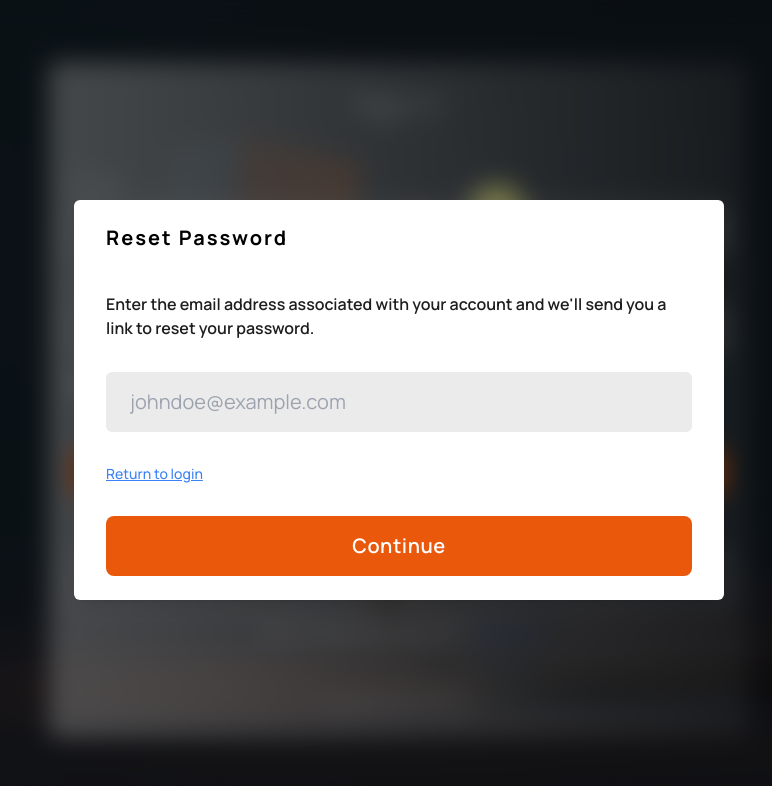
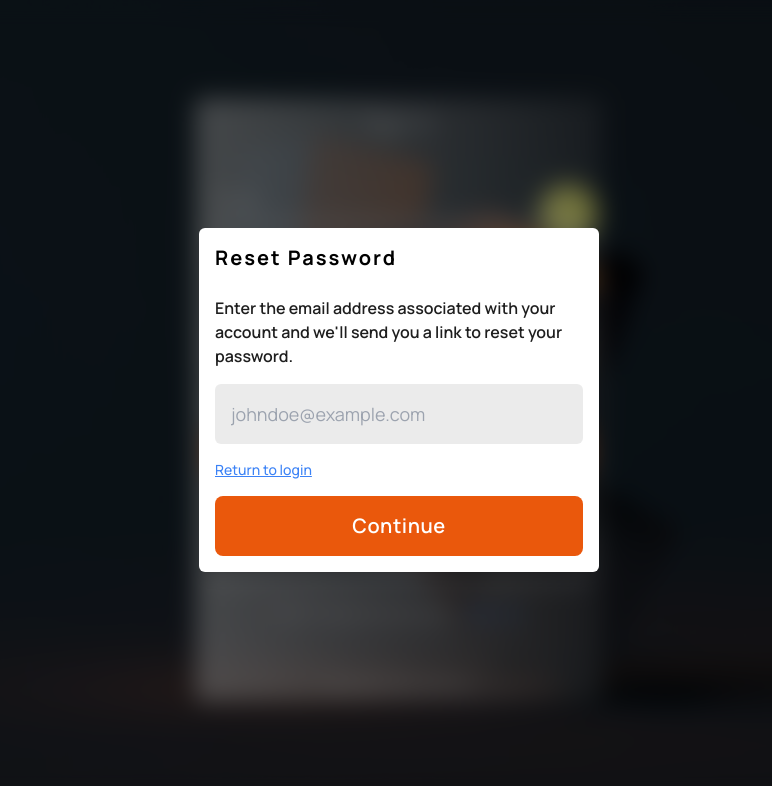
Before and after one commit to AboloreDev/5gs, a Next.js app: page /auth/SignIn in a window 1280 px wide. Both pictures are taken after a click on the button "Forgot password?". Shown: the top 786 px of the page, without its empty margins (241-1013 px from the left). Built offline with nearby package versions, Linux system fonts and the light colour scheme.

Commit message:
test changes

```diff
--- a/src/app/auth/SignIn/page.js
+++ b/src/app/auth/SignIn/page.js
@@ -60,13 +60,13 @@ export default function Page() {
   }
 
   return (
-    <div className="min-w-full bg-bgImage bg-no-repeat min-h-screen w-screen bg-cover bg-center">
+    <div className=" bg-bgImage bg-no-repeat bg-cover">
       <div className="flex justify-center items-center h-screen ">
         <form
-          className="flex flex-col space-y-12 w-[90%] max-w-[700px] px-4 py-2 h-auto sm:w-[80%] sm:h-[auto] sm:p-6 mx-auto bg-gradient-to-r from-[#FFFFFF80] 50%,  to-[#99999933] 20% rounded-lg shadow-lg bg-opacity-10 text-white font-thin backdrop-blur-sm text-xl"
+          className="flex flex-col space-y-12 max-w-[500px] px-4 py-2 h-auto  mx-auto bg-gradient-to-r from-[#FFFFFF80] 50%,  to-[#99999933] 20% rounded-lg shadow-lg bg-opacity-10 text-white font-thin backdrop-blur-sm text-xl"
           onSubmit={formik.handleSubmit}
         >
-          <div className="text-3xl text-center">Sign in</div>
+          <div className="text-2xl text-center">Sign in</div>
 
           <div className="flex flex-col space-y-4">
             {/* Email Field */}
@@ -75,7 +75,7 @@ export default function Page() {
               <div className="relative w-full flex justify-end items-center">
                 <input
                   type="email"
-                  className="p-2 rounded-lg bg-transparent border-2 border-white outline-none w-full px-4"
+                  className="p-2 rounded-lg bg-transparent border-2 border-white outline-none w-full"
                   {...formik.getFieldProps("email")}
                 />
                 <span className="absolute px-2 text-xl text-white">
@@ -93,7 +93,7 @@ export default function Page() {
               <div className="relative w-full flex justify-end items-center">
                 <input
                   type="password"
-                  className="p-2 rounded-lg bg-transparent border-2 border-white outline-none w-full px-4"
+                  className="p-2 rounded-lg bg-transparent border-2 border-white outline-none w-full"
                   {...formik.getFieldProps("password")}
                 />
                 <span className="absolute px-2 text-xl text-white">
@@ -106,7 +106,7 @@ export default function Page() {
             </div>
 
             {/* Keep me signed in */}
-            <div className="flex justify-between items-center text-lg sm:flex-col sm:space-y-2 sm:items-start">
+            <div className="flex justify-between items-center text-lg">
               <div className="flex items-center">
                 <input
                   type="checkbox"
@@ -135,10 +135,10 @@ export default function Page() {
             </div>
 
             {/* Continue with Google */}
-            <div className="flex text-xl justify-center items-center space-x-4 sm:space-x-6 sm:text-lg">
-              <hr className="w-[200px]" />
+            <div className="flex text-xl justify-center items-center space-x-4">
+              <hr className="w-[100px]" />
               <p>or continue with</p>
-              <hr className="w-[200px]" />
+              <hr className="w-[100px]" />
             </div>
 
             <button className="flex justify-center items-center text-center border-2 w-1/2 mx-auto p-2 rounded-lg bg-transparent text-white font-thin relative sm:w-full">
@@ -146,7 +146,7 @@ export default function Page() {
             </button>
 
             {/* Sign-up Link */}
-            <div className="text-xl text-center ">
+            <div className="text-lg text-center ">
               <p>
                 Don&apos;t have an account?{" "}
                 <Link
--- a/src/app/components/EmailVerification.js
+++ b/src/app/components/EmailVerification.js
@@ -62,8 +62,8 @@ export default function EmailVerification({
       className="fixed inset-0 bg-black bg-opacity-50 backdrop-blur-md flex items-center justify-center z-50"
       onClick={handleBackdropClick}
     >
-      <div className="bg-white w-full sm:w-[500px] md:w-[600px] max-w-[90%] py-6 px-6 rounded-md shadow-lg flex flex-col justify-center items-start space-y-8">
-        <h2 className="text-2xl sm:text-xl md:text-3xl tracking-widest font-bold text-center">
+      <div className="bg-white w-full sm:w-[400px]  py-3 px-3 rounded-md shadow-lg flex flex-col justify-center items-start space-y-8">
+        <h2 className="text-xl tracking-widest font-bold text-center">
           Email Verification
         </h2>
         <p className="mb-4 text-lg sm:text-base text-[#5D6A83] font-light text-center">
@@ -79,7 +79,7 @@ export default function EmailVerification({
               value={digit}
               onChange={(e) => handleChange(e, index)}
               onKeyDown={(e) => handleKeyDown(e, index)}
-              className="w-[50px] sm:w-[70px] h-[50px] sm:h-[70px] text-xl sm:text-2xl text-center border rounded-md focus:ring-[#FF4820] focus:ring-2 text-[#FF3D00] "
+              className="w-[50px] h-[50px] text-sm text-center border rounded-md focus:ring-[#FF4820] focus:ring-2 text-[#FF3D00] "
               maxLength="1"
               required
             />
--- a/src/app/components/ForgotPassword.js
+++ b/src/app/components/ForgotPassword.js
@@ -17,7 +17,7 @@ const ForgotPassword = ({ onContinue }) => {
       className="fixed inset-0 bg-black bg-opacity-50 backdrop-blur-md flex items-center justify-center z-50"
       onClick={handleBackdropClick}
     >
-      <div className="bg-white w-[90%] max-w-[650px] h-auto  sm:w-[80%] md:h-auto py-6 px-8 rounded-md shadow-lg flex flex-col justify-center items-start space-y-8">
+      <div className="bg-white max-w-[400px] h-auto py-4 px-4 rounded-md shadow-lg flex flex-col justify-center items-start space-y-4">
         <h2 className="text-2xl font-bold mb-2 tracking-widest text-center sm:text-xl">
           Reset Password
         </h2>
@@ -28,7 +28,7 @@ const ForgotPassword = ({ onContinue }) => {
         <input
           type="email"
           placeholder="johndoe@example.com"
-          className="w-full px-6 py-4 text-xl rounded-md bg-[#99999933] focus:outline-none"
+          className="w-full px-4 py-4 text-lg rounded-md bg-[#99999933] focus:outline-none"
           required
         />
         <Link
--- a/src/app/components/NewPassword.js
+++ b/src/app/components/NewPassword.js
@@ -36,7 +36,7 @@ const CreateNewPasswordModal = ({ setShowCreatePassword }) => {
     <div>
       {/* Modal */}
       <div className="fixed inset-0 bg-black bg-opacity-50  backdrop-blur-md flex items-center justify-center z-50">
-        <div className="bg-white w-full sm:w-[500px] md:w-[550px] lg:w-[600px] max-w-[90%] py-6 px-8 rounded-3xl shadow-lg">
+        <div className="bg-white w-[400px] h-auto py-5 px-3 rounded-3xl shadow-lg">
           <div className="flex flex-col space-y-8">
             <h2 className="text-2xl font-bold text-center">
               Create New Password
```
